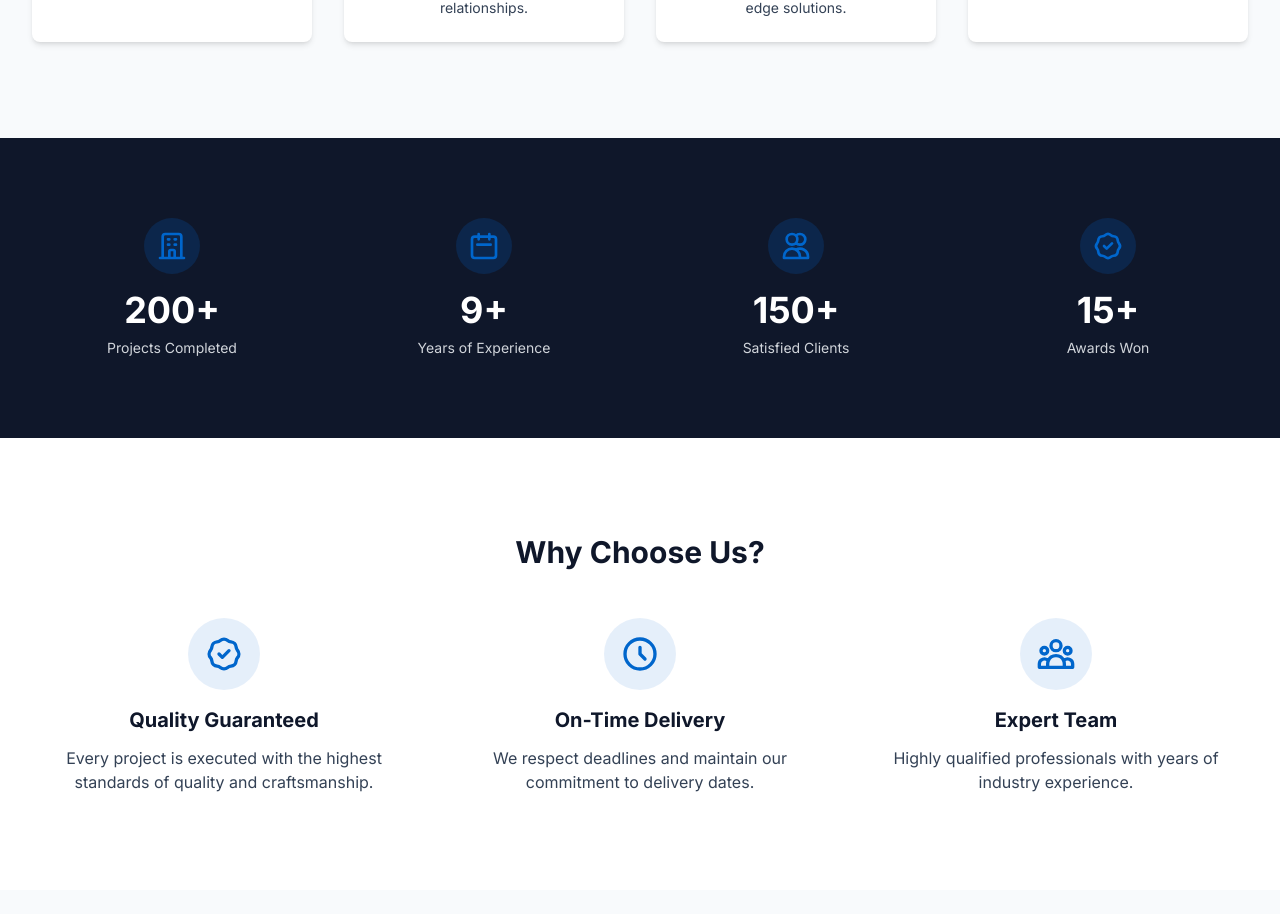
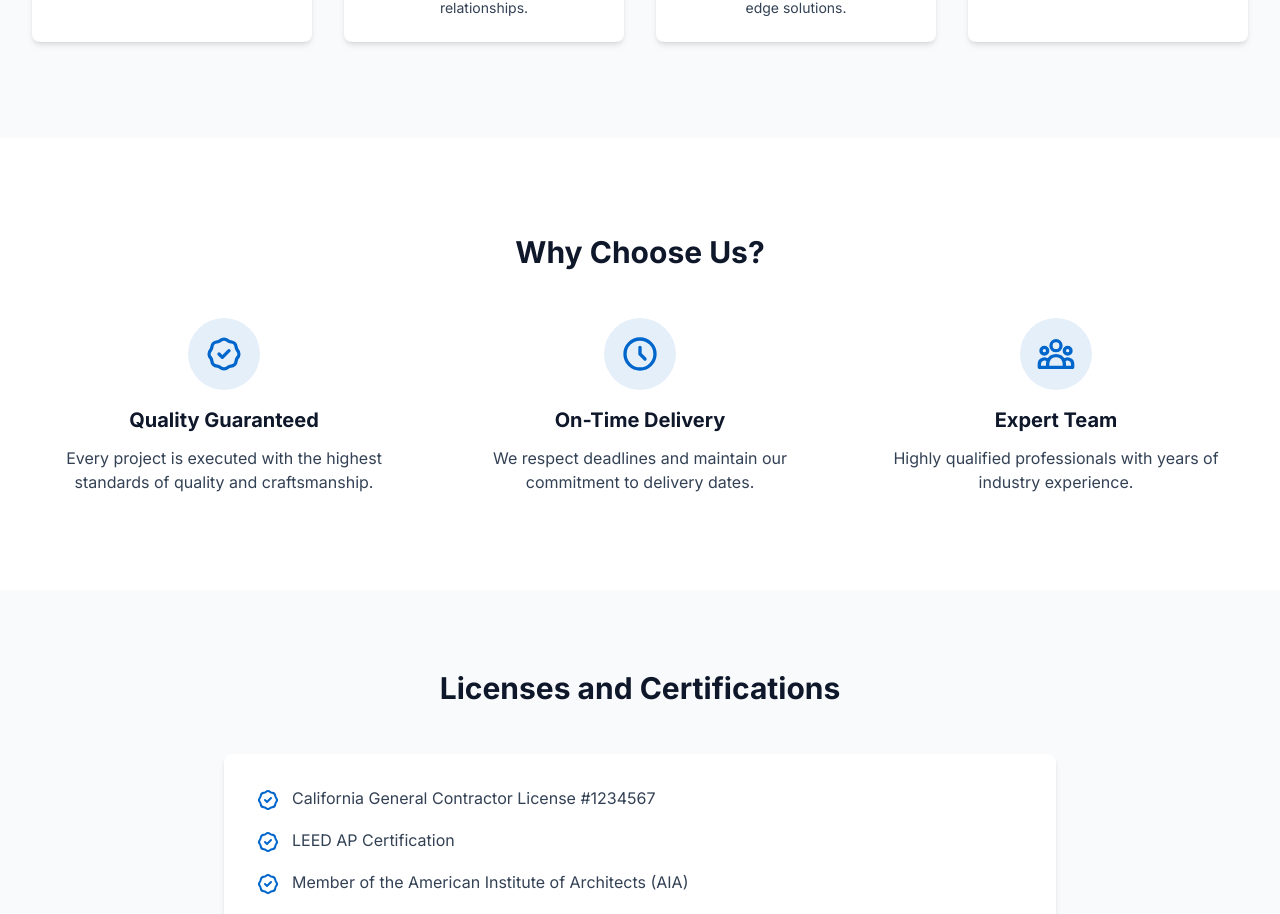
Before and after one commit to Phsycko/refinedllc, a Next.js app: page /sobre in a window 1280 px wide. Shown: the part 1252-2166 px from the top of the page. Built offline with nearby package versions, Linux system fonts and the light colour scheme.

Commit message:
🗑️ Eliminar sección de estadísticas (ValueStats) de Home y Sobre

```diff
--- a/app/page.tsx
+++ b/app/page.tsx
@@ -6,7 +6,6 @@ import FeaturedSection from '@/components/FeaturedSection'
 import ProcessSteps from '@/components/ProcessSteps'
 import ProjectsGrid from '@/components/ProjectsGrid'
 import TestimonialList from '@/components/TestimonialList'
-import ValueStats from '@/components/ValueStats'
 import CTASection from '@/components/CTASection'
 
 export default function HomePage() {
@@ -24,8 +23,6 @@ export default function HomePage() {
 
       <TestimonialList />
 
-      <ValueStats />
-
       <CTASection />
     </>
   )
--- a/app/sobre/page.tsx
+++ b/app/sobre/page.tsx
@@ -2,7 +2,6 @@
 
 import companyDataEs from '@/content/company.json'
 import companyDataEn from '@/content/company-en.json'
-import ValueStats from '@/components/ValueStats'
 import CTASection from '@/components/CTASection'
 import { useLanguage } from '@/contexts/LanguageContext'
 import HeaderSimple from '@/components/HeaderSimple'
@@ -84,9 +83,6 @@ export default function AboutPage() {
           </div>
         </div>
       </section>
-
-      {/* Stats */}
-      <ValueStats />
 
       {/* Why Choose Us */}
       <section className="bg-white py-16 sm:py-24">
```
